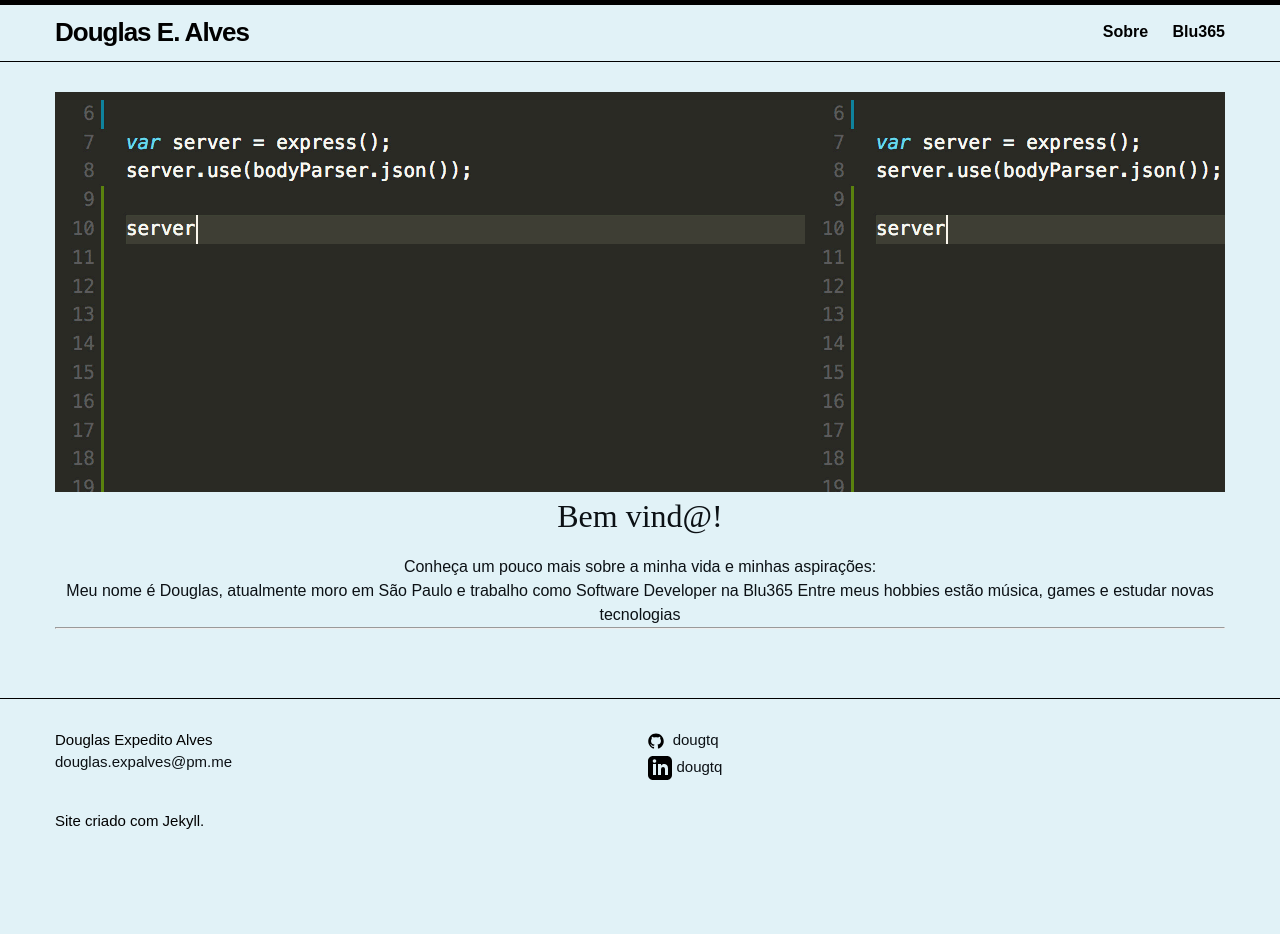
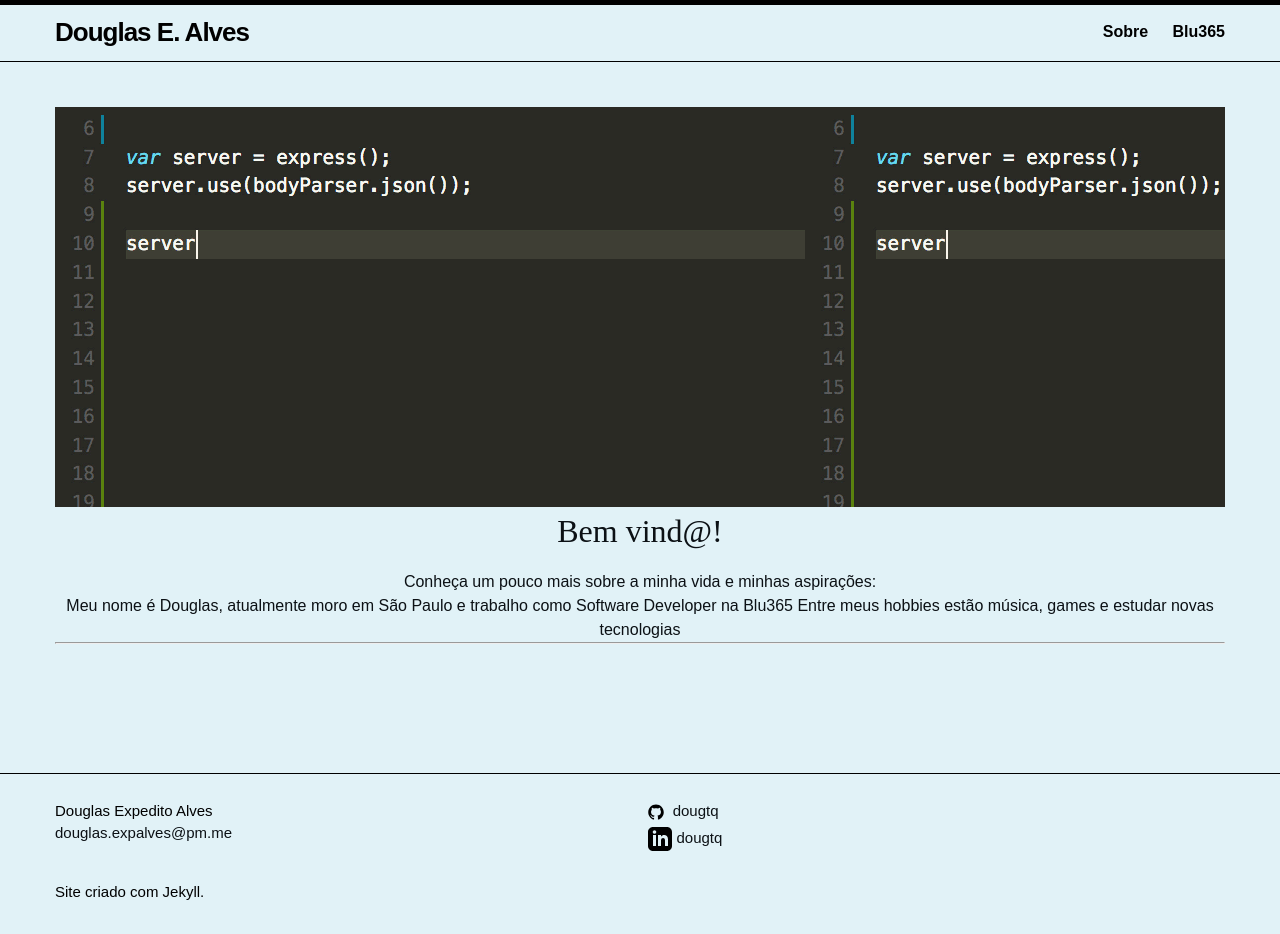
Before and after one commit to dougtq/mypage-tq, a Jekyll site: the page built from index.md, in a window 1280 px wide. Built offline with Jekyll 4.4.1, drawn with Linux system fonts in a browser that asks for light colours; nearby versions of some CDN libraries; some web fonts are replaced; before the commit the page ends 900 px from its top, so only the background shows below that.

Commit message:
updating base style

```diff
--- a/_sass/minima.scss
+++ b/_sass/minima.scss
@@ -9,6 +9,7 @@ $small-font-size:  $base-font-size * 0.875 !default;
 $base-line-height: 1.5 !default;
 
 $spacing-unit:     30px !default;
+$bottom-spacing-unit:  2% !default;
 
 $text-color:       #0C1115 !default;
 $background-color: #E1F2F7 !default;
--- a/_sass/minima/_layout.scss
+++ b/_sass/minima/_layout.scss
@@ -55,14 +55,14 @@
     top: 9px;
     right: $spacing-unit / 2;
     background-color: $background-color;
-    border: 1px solid $grey-color-light;
+    //border: 1px solid $grey-color-light;
     border-radius: 5px;
     text-align: right;
 
     label[for="nav-trigger"] {
       display: block;
       float: right;
-      width: 36px;
+      width: 26px;
       height: 36px;
       z-index: 2;
       cursor: pointer;
@@ -110,15 +110,16 @@
  * Site footer
  */
 .site-footer {
-  border-top: 1px solid $grey-color-light;
-  padding: $spacing-unit 0;
-  bottom:0;
+  border-top: 1px ridge $grey-color-light;
+  padding: $bottom-spacing-unit 0;
+  bottom: 0;
   width: 100%;
+  max-height: $spacing-unit * 1.865 !important;
 }
 
 .footer-heading {
   @include relative-font-size(1.125);
-  margin-bottom: $spacing-unit / 2;
+  //margin-bottom: $spacing-unit / 2;
 }
 
 .contact-list,
@@ -182,7 +183,10 @@
  * Page content
  */
 .page-content {
-  padding: $spacing-unit 0;
+  padding-top: 45px;
+  padding-bottom: 90px;
+  min-height: 80%;
+  max-height: 95%;
 }
 
 .page-heading {
@@ -257,10 +261,10 @@
 
 .fa {
   padding: 20px;
-text-align: center;
+  text-align: center;
   margin: 5px 2px;
-  font-size: 30px;
-  width: 50px;
+  font-size: 20px;
+  width: 40px;
 }
 .fa-github {
   background: #E6E6ED;
```
